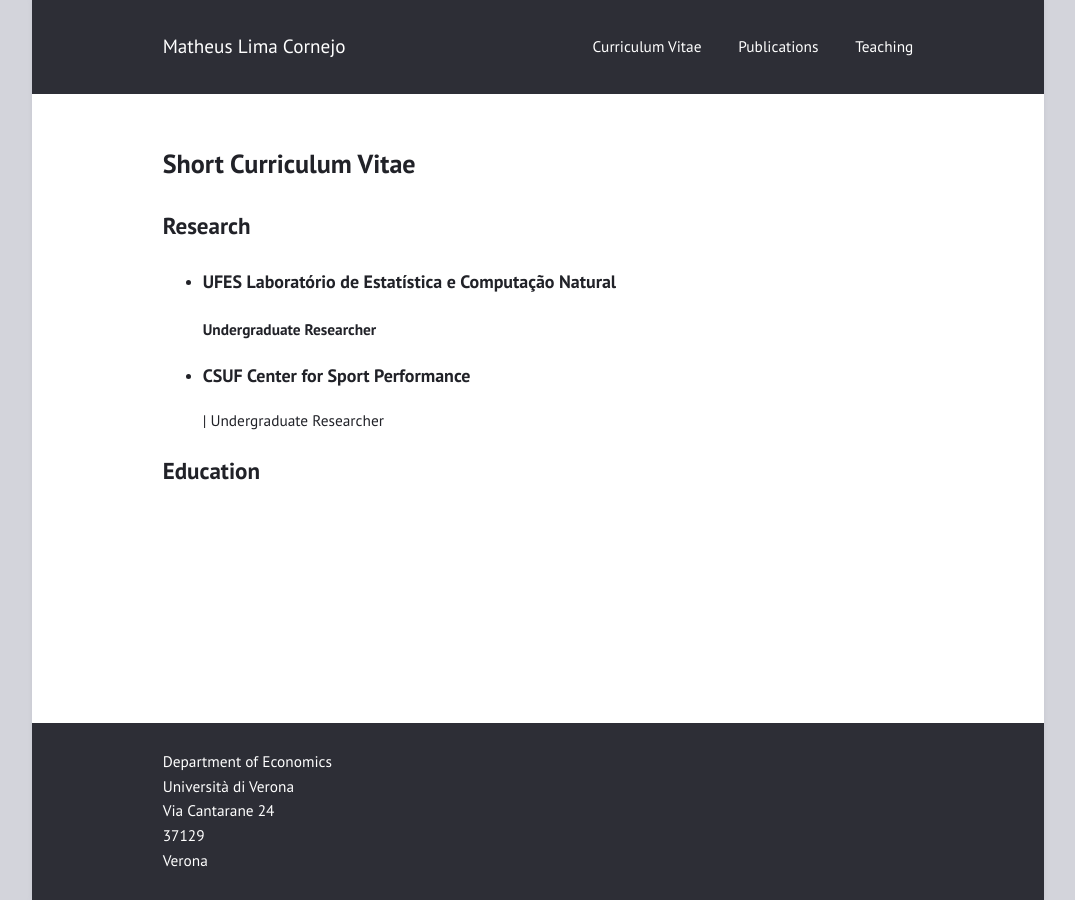
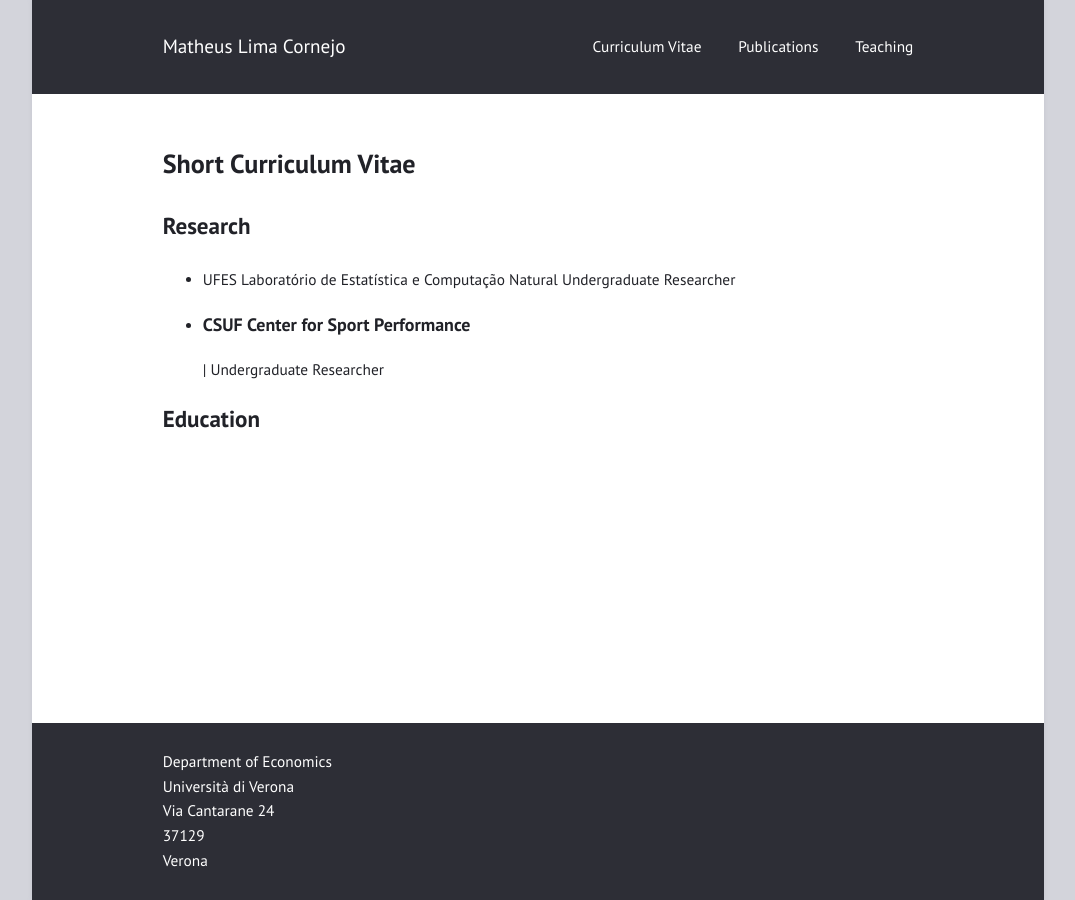
Before and after one commit to limacornejo/limacornejo.github.io, a Jekyll site: the page built from cv.md, in a window 1280 px wide. Shown: the whole page, without its empty margins (102-1177 px from the left). Built offline with Jekyll 4.4.1, drawn with Linux system fonts in a browser that asks for light colours.

Commit message:
Update cv.md

```diff
--- a/cv.md
+++ b/cv.md
@@ -8,7 +8,7 @@ layout: page
 <header><h2>Research</h2></header>
 
 <ul>
-  <li><nobr><h3>UFES Laboratório de Estatística e Computação Natural</h3><h4>Undergraduate Researcher</h4></nobr></li>
+  <li>UFES Laboratório de Estatística e Computação Natural Undergraduate Researcher</li>
   <li><h3>CSUF Center for Sport Performance</h3> | Undergraduate Researcher</li>
 </ul>
 
```
